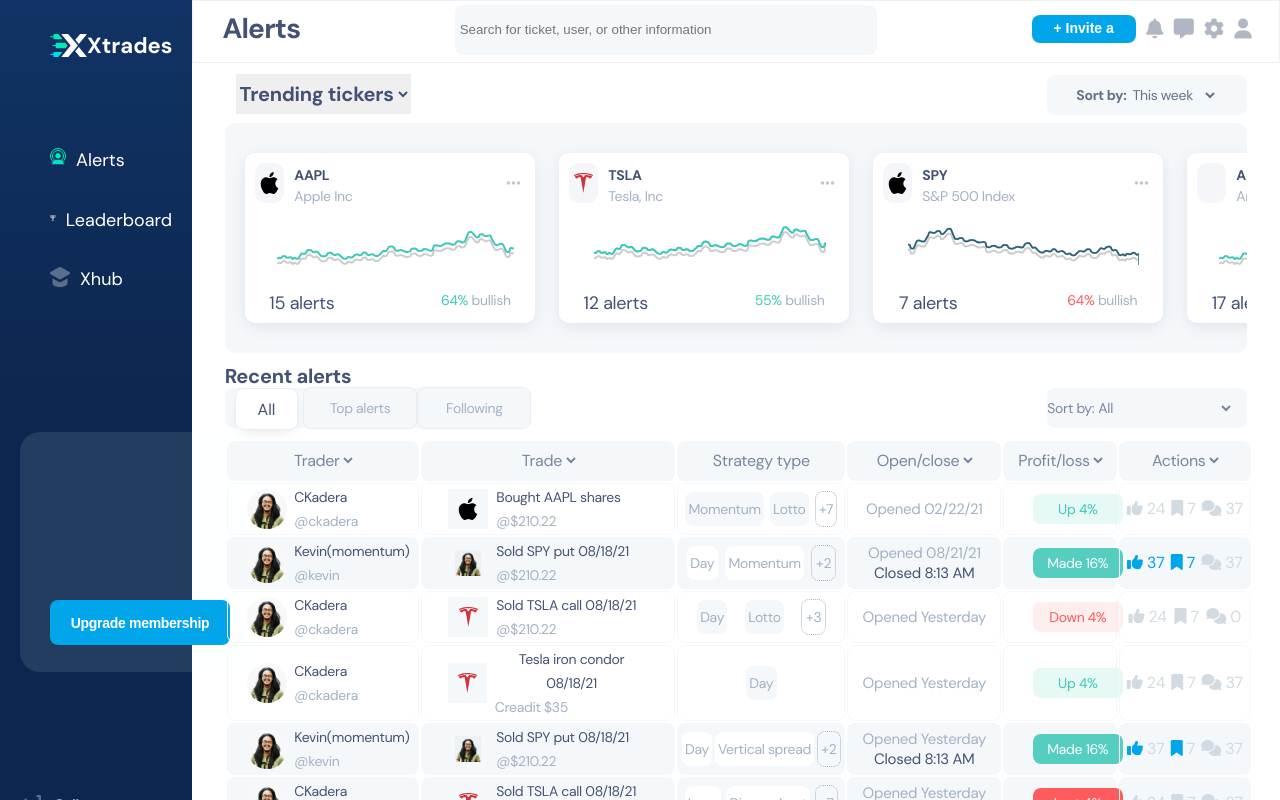
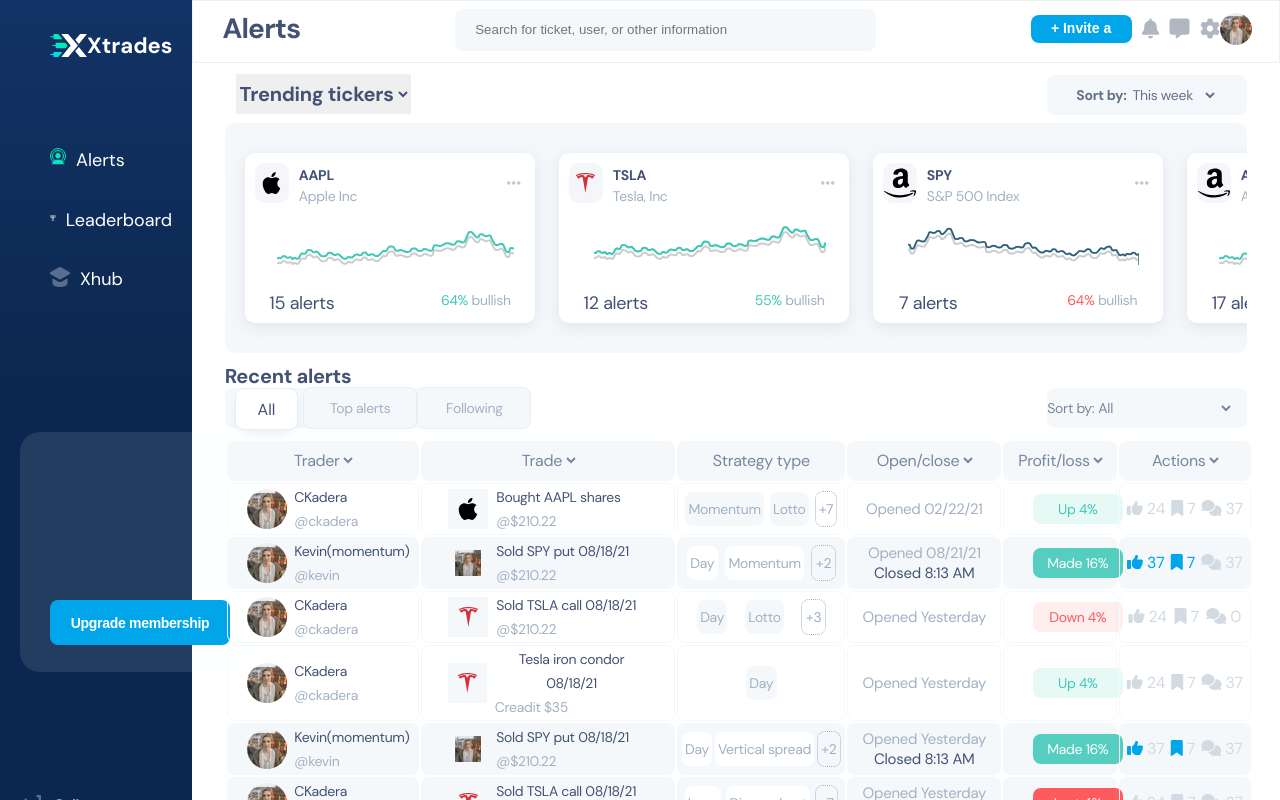
Before and after one commit to andmitriy93/Xtrades, a React (Create React App) app: page /dashboard in a window 1280 px wide. Built offline with nearby package versions, Linux system fonts and the light colour scheme; the HTML template or start-up script is replaced by a standard one.

Commit message:
Finish with dashboard page

```diff
--- a/src/components/navbar/navbar.css
+++ b/src/components/navbar/navbar.css
@@ -55,13 +55,6 @@
   width: 500px;
   height: 40px;
   border: #00A5EA;
-  padding: 5px;
+  padding-left: 2%;
+  color: #A2B1C3;
 }
-/*
-.fas fa-bell, fa-comment-alt, fa-cog {
-  margin-left: 50%;
-} */
-
-/* .fa-bell {
-  margin-left: 20%;
-} */
--- a/src/components/navbar/navbar.js
+++ b/src/components/navbar/navbar.js
@@ -1,4 +1,5 @@
 import React from 'react'
+import {ReactComponent as ReactLogo} from '../../img/avatar.svg'
 import './navbar.css'
 
 class Navbar extends React.Component {
@@ -10,12 +11,11 @@
 
         <button>+ Invite a friend</button>
 
-        {/* <div className="navbar__icons"> */}
           <i className="navbar__icons fas fa-bell"></i>
           <i className="navbar__icons fas fa-comment-alt"></i>
           <i className="navbar__icons fas fa-cog"></i>
-          <i className="navbar__icons fas fa-user"></i>
-        {/* </div> */}
+          <ReactLogo />
+
       </div>
     )
   }
--- a/src/components/tickets/tickets.css
+++ b/src/components/tickets/tickets.css
@@ -105,7 +105,7 @@
   display: flex;
   justify-content: center;
   align-items: center;
-  width: 50px;
+  width: 60px;
   height: 40px;
   background: #F4F6FA;
   border-radius: 10px;
```
Also changed, not shown: src/components/recentActivity/recentActivity.js (+0 -8 lines), src/components/tickets/tickets.js (+3 -4 lines), src/img/avatar.svg (added).
